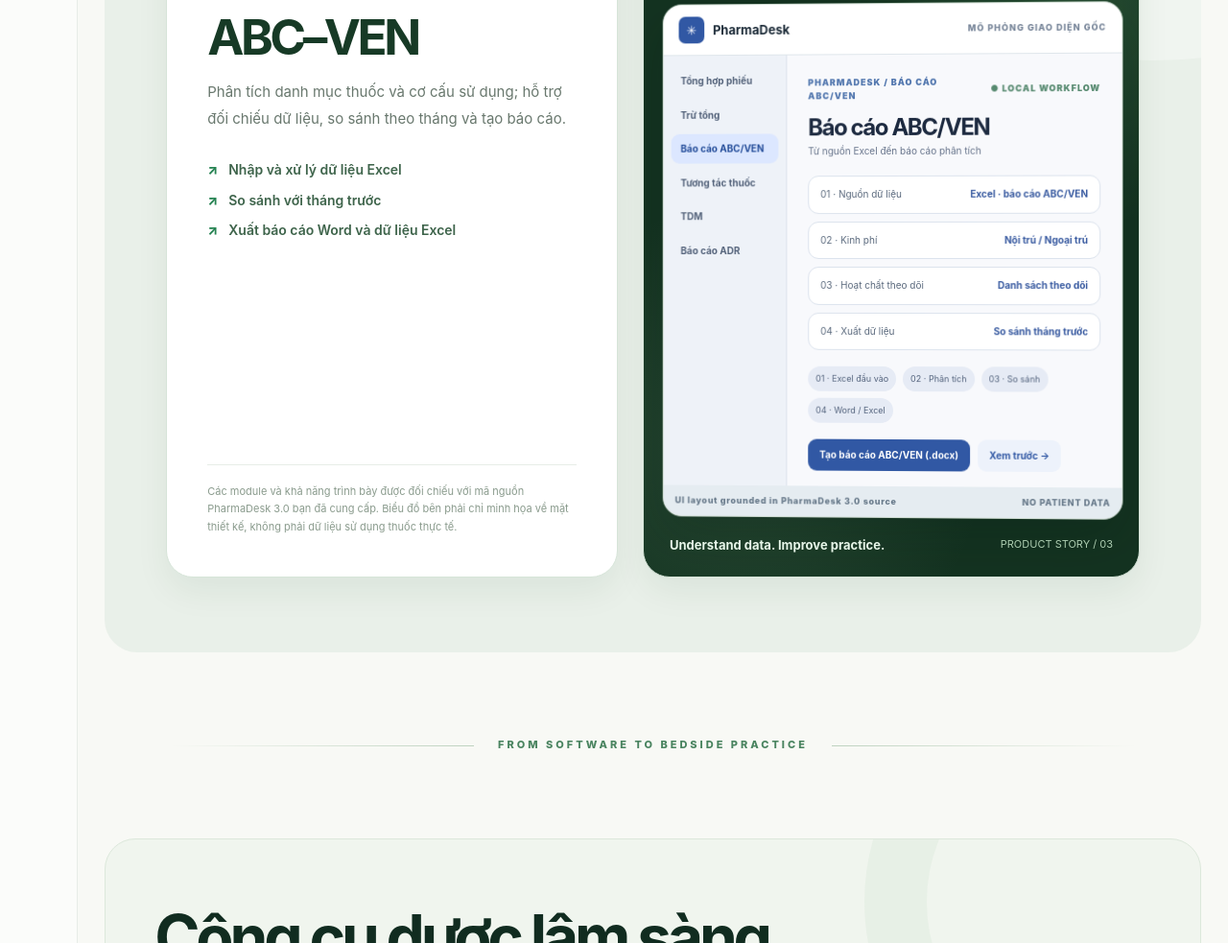
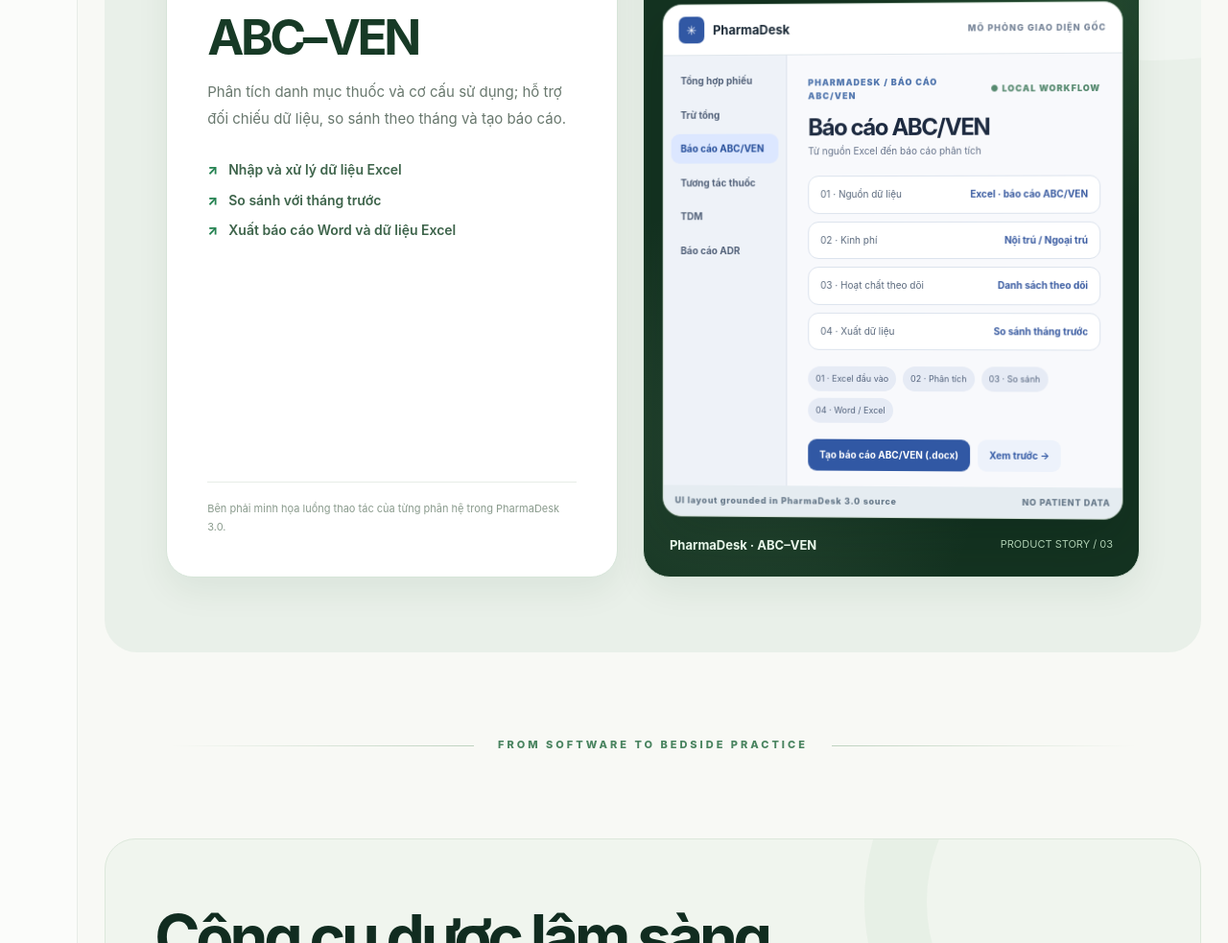
Before and after one commit to nhatlong12311/long-pharmadesk, a plain HTML site: page portfolio.html in a window 1280 px wide. Shown: the part 2984-3967 px from the top of the page at 96% size. Drawn offline with Linux system fonts and the light colour scheme.

Commit message:
Synchronize portfolio module previews and remove hosted tools banner

```diff
--- a/portfolio.html
+++ b/portfolio.html
@@ -616,17 +616,17 @@ a:focus-visible,button:focus-visible{outline:3px solid #27814d;outline-offset:4p
 <div class="showcase-kicker">PHARMADESK 3.0 / INSIDE THE PRODUCT</div>
 <div class="showcase-head"><h2>One workspace.<br/><em>Many workflows.</em></h2><p>Từ tổng hợp phiếu thuốc đến phân tích danh mục và các tác vụ dược lâm sàng — mỗi module tập trung vào một công việc cụ thể của khoa Dược.</p></div>
 <div aria-label="Module PharmaDesk" class="showcase-tabs" role="tablist">
-<button aria-controls="showcase-content" aria-selected="true" data-module="abc" role="tab" type="button">ABC–VEN</button>
-<button aria-controls="showcase-content" aria-selected="false" data-module="aggregation" role="tab" type="button">Tổng hợp phiếu</button>
-<button aria-controls="showcase-content" aria-selected="false" data-module="subtraction" role="tab" type="button">Trừ tổng</button>
-<button aria-controls="showcase-content" aria-selected="false" data-module="interactions" role="tab" type="button">Tương tác thuốc</button>
-<button aria-controls="showcase-content" aria-selected="false" data-module="tdm" role="tab" type="button">TDM</button>
-<button aria-controls="showcase-content" aria-selected="false" data-module="adr" role="tab" type="button">Báo cáo ADR</button>
+<button aria-controls="showcase-content" aria-selected="true" data-module="abc" id="showcase-tab-abc" role="tab" type="button">ABC–VEN</button>
+<button aria-controls="showcase-content" aria-selected="false" data-module="aggregation" id="showcase-tab-aggregation" role="tab" type="button">Tổng hợp phiếu</button>
+<button aria-controls="showcase-content" aria-selected="false" data-module="subtraction" id="showcase-tab-subtraction" role="tab" type="button">Trừ tổng</button>
+<button aria-controls="showcase-content" aria-selected="false" data-module="interactions" id="showcase-tab-interactions" role="tab" type="button">Tương tác thuốc</button>
+<button aria-controls="showcase-content" aria-selected="false" data-module="tdm" id="showcase-tab-tdm" role="tab" type="button">TDM</button>
+<button aria-controls="showcase-content" aria-selected="false" data-module="adr" id="showcase-tab-adr" role="tab" type="button">Báo cáo ADR</button>
 </div>
-<div class="showcase-stage" id="showcase-content">
+<div class="showcase-stage" id="showcase-content" role="tabpanel" aria-labelledby="showcase-tab-abc" tabindex="0">
 <div aria-live="polite" class="showcase-info">
 <div><div class="showcase-index"><span id="moduleNumber">01 / SIX CORE MODULES</span><span>PharmaDesk</span></div><h3 id="moduleTitle">ABC–VEN</h3><p id="moduleDescription">Phân tích danh mục thuốc và cơ cấu sử dụng; hỗ trợ đối chiếu dữ liệu, so sánh theo tháng và tạo báo cáo.</p><div class="showcase-facts" id="moduleFacts"><div class="showcase-fact">Nhập và xử lý dữ liệu Excel</div><div class="showcase-fact">So sánh với tháng trước</div><div class="showcase-fact">Xuất báo cáo Word và dữ liệu Excel</div></div></div>
-<div class="showcase-small">Các module và khả năng trình bày được đối chiếu với mã nguồn PharmaDesk 3.0 bạn đã cung cấp. Biểu đồ bên phải chỉ minh họa về mặt thiết kế, không phải dữ liệu sử dụng thuốc thực tế.</div>
+<div class="showcase-small">Bên phải minh họa luồng thao tác của từng phân hệ trong PharmaDesk 3.0.</div>
 </div>
 <div class="showcase-display">
 <div class="showcase-ui-top"><strong id="moduleGraphicTitle">ABC–VEN / ANALYTICS</strong><span>PHARMADESK · UI CONCEPT</span></div>
@@ -796,58 +796,159 @@ calendar();renderLogs();renderProjects();
 })();
 </script>
 <script>
-(()=>{
-const modules={
- abc:{title:'ABC–VEN',graphic:'ABC–VEN / ANALYTICS',caption:'Hình minh họa phân bổ dữ liệu',desc:'Phân tích danh mục thuốc và cơ cấu sử dụng; hỗ trợ đối chiếu dữ liệu, so sánh theo tháng và tạo báo cáo.',facts:['Nhập và xử lý dữ liệu Excel','So sánh với tháng trước','Xuất báo cáo Word và dữ liệu Excel'],labels:['Danh mục thuốc','Cơ cấu','So sánh tháng'],bars:[87,75,46,67,55,90,42,73,61]},
- aggregation:{title:'Tổng hợp phiếu',graphic:'RPT / EXCEL WORKFLOW',caption:'Hình minh họa tiến trình tổng hợp',desc:'Tổng hợp phiếu thuốc từ dữ liệu RPT hoặc Excel theo luồng xử lý phục vụ công việc khoa Dược.',facts:['Chọn nguồn dữ liệu phiếu','Gộp phiếu theo các quy trình có sẵn','Xuất và mở kết quả bằng Excel'],labels:['Nguồn phiếu','Tổng hợp','Kết quả'],bars:[40,51,58,68,77,83,88,92,96]},
- subtraction:{title:'Trừ tổng',graphic:'RECONCILIATION WORKFLOW',caption:'Hình minh họa đối chiếu dữ liệu',desc:'Công cụ hỗ trợ các thao tác trừ tổng, đối chiếu dữ liệu và hoàn thiện kết quả xử lý.',facts:['Thao tác trên nguồn số liệu','Đối chiếu kết quả','Kết nối quy trình tổng hợp phiếu'],labels:['Đầu vào','Đối chiếu','Đầu ra'],bars:[91,82,79,65,60,52,48,36,29]},
- interactions:{title:'Tương tác thuốc',graphic:'DRUG INTERACTION REVIEW',caption:'Hình minh họa quy trình rà soát',desc:'Đối chiếu dữ liệu kê thuốc với bộ quy tắc tương tác tích hợp và tạo báo cáo để hỗ trợ rà soát chuyên môn.',facts:['Nhập file kê thuốc','Kiểm tra theo mã hoạt chất và quy tắc','Xuất báo cáo Word'],labels:['Nhập dữ liệu','Đối chiếu quy tắc','Báo cáo'],bars:[30,47,66,75,84,76,86,90,92]},
- tdm:{title:'TDM',graphic:'THERAPEUTIC DRUG MONITORING',caption:'Hình minh họa theo dõi nồng độ',desc:'Hỗ trợ các tác vụ tính toán và theo dõi nồng độ thuốc, trong đó có Vancomycin và Aminoglycoside.',facts:['Nhập dữ liệu cần thiết','Xem kết quả tính toán và biểu đồ','Hỗ trợ quy trình theo dõi điều trị'],labels:['Input','Model','Result'],bars:[38,58,77,89,81,68,52,49,56]},
- adr:{title:'Báo cáo ADR',graphic:'ADVERSE DRUG REACTION REPORT',caption:'Hình minh họa xử lý báo cáo',desc:'Tạo, lưu nháp và xuất báo cáo phản ứng có hại của thuốc với quy trình nhập thông tin được tổ chức theo biểu mẫu.',facts:['Nhập thông tin báo cáo','Lưu bản nháp và chỉnh sửa','Xuất PDF và Word'],labels:['Draft','Review','Export'],bars:[28,39,48,62,72,82,84,91,96]}
-};
-const tabs=[...document.querySelectorAll('.showcase-tabs [data-module]')];
-const ids=['moduleNumber','moduleTitle','moduleDescription','moduleGraphicTitle','moduleGraphCaption','moduleFooter'];
-if(!tabs.length||ids.some(id=>!document.getElementById(id)))return;
-function select(key,focus=false){const x=modules[key];if(!x)return;
- tabs.forEach((t,i)=>{const active=t.dataset.module===key;t.setAttribute('aria-selected',String(active));t.tabIndex=active?0:-1;if(active&&focus)t.focus()});
- const index=Object.keys(modules).indexOf(key)+1;
- document.getElementById('moduleNumber').textContent=String(index).padStart(2,'0')+' / SIX CORE MODULES';
- document.getElementById('moduleTitle').textContent=x.title;
- document.getElementById('moduleDescription').textContent=x.desc;
- document.getElementById('moduleGraphicTitle').textContent=x.graphic;
- document.getElementById('moduleGraphCaption').textContent=x.caption;
- document.getElementById('moduleFooter').textContent='PharmaDesk · '+x.title;
- const facts=document.getElementById('moduleFacts');facts.replaceChildren();x.facts.forEach(v=>{const div=document.createElement('div');div.className='showcase-fact';div.textContent=v;facts.appendChild(div)});
- const labels=document.getElementById('moduleLabels');labels.replaceChildren();x.labels.forEach(v=>{const span=document.createElement('span');span.textContent=v;labels.appendChild(span)});
- const bars=document.getElementById('moduleBars');bars.replaceChildren();x.bars.forEach(v=>{const bar=document.createElement('i');bar.style.setProperty('--h',v+'%');bars.appendChild(bar)});
- const info=document.querySelector('.showcase-info');info.classList.remove('animate');void info.offsetWidth;info.classList.add('animate');
-}
-tabs.forEach(t=>{t.onclick=()=>select(t.dataset.module);t.onkeydown=e=>{if(!['ArrowRight','ArrowLeft','Home','End'].includes(e.key))return;e.preventDefault();const current=tabs.indexOf(t);const next=e.key==='Home'?0:e.key==='End'?tabs.length-1:(current+(e.key==='ArrowRight'?1:-1)+tabs.length)%tabs.length;select(tabs[next].dataset.module,true)}});
-})();
-</script>
-<script>
-(()=>{
-const schemas={
- abc:{title:'Báo cáo ABC/VEN',subtitle:'Từ nguồn Excel đến báo cáo phân tích',fields:[['01 · Nguồn dữ liệu','Excel · báo cáo ABC/VEN'],['02 · Kinh phí','Nội trú / Ngoại trú'],['03 · Hoạt chất theo dõi','Danh sách theo dõi'],['04 · Xuất dữ liệu','So sánh tháng trước']],steps:['Excel đầu vào','Phân tích','So sánh','Word / Excel'],action:'Tạo báo cáo ABC/VEN (.docx)'},
- aggregation:{title:'Tổng hợp phiếu thuốc',subtitle:'Dữ liệu RPT / Excel · tổng hợp theo quy trình',fields:[['01 · Nguồn dữ liệu','Chọn thư mục phiếu'],['02 · Chế độ gộp','Theo khoa nhận / Bồi hoàn tủ trực'],['03 · Xử lý','Bắt đầu tổng hợp'],['04 · Kết quả','Xem trước Excel đã xuất']],steps:['Chọn thư mục','Xử lý','Xem trước','Tải Excel'],action:'Bắt đầu tổng hợp'},
- subtraction:{title:'Trừ tổng',subtitle:'Nhập số liệu và xem kết quả tự cập nhật',fields:[['01 · Dữ liệu','Nhập số liệu'],['02 · Kết quả','Tự cập nhật khi chỉnh sửa'],['03 · Đồ thị','Theo dõi kết quả tính']],steps:['Nhập số liệu','Tính toán','Kết quả'],action:'Xem kết quả'},
- interactions:{title:'Tương tác thuốc',subtitle:'Rà soát dựa trên file kê thuốc và quy tắc tích hợp',fields:[['01 · Nguồn dữ liệu','File kê thuốc .xls / .xlsx'],['02 · Quy tắc','Mã hoạt chất và bảng cơ chế'],['03 · Báo cáo','Word · tương tác thuốc']],steps:['Kê thuốc','Đối chiếu quy tắc','Báo cáo'],action:'Chạy tương tác thuốc & tạo báo cáo'},
- tdm:{title:'TDM',subtitle:'Các biểu mẫu hỗ trợ theo dõi nồng độ thuốc',fields:[['01 · Hoạt chất','Vancomycin / Aminoglycoside'],['02 · Thông tin','Thông số lâm sàng cần thiết'],['03 · Kết quả','Tính toán · biểu đồ']],steps:['Chọn thuốc','Nhập thông số','Đánh giá'],action:'Xem kết quả TDM'},
- adr:{title:'Báo cáo ADR',subtitle:'Nhập báo cáo, lưu nháp và xuất tài liệu',fields:[['01 · Phiếu báo cáo','Thông tin phản ứng có hại'],['02 · Lưu trữ','Lưu bản nháp / Báo cáo mới'],['03 · Xuất','PDF + Word']],steps:['Thông tin ADR','Rà soát','Lưu / Xuất'],action:'Tạo báo cáo ADR (PDF + Word)'}
-};
-const menu=[['aggregation','Tổng hợp phiếu'],['subtraction','Trừ tổng'],['abc','Báo cáo ABC/VEN'],['interactions','Tương tác thuốc'],['tdm','TDM'],['adr','Báo cáo ADR']];
-const ids=['realNav','realHeading','realSubtitle','realForm','realSteps','realAction','realEyebrow'];if(ids.some(id=>!document.getElementById(id)))return;
-const by=id=>document.getElementById(id);const make=(tag,cls,value)=>{const e=document.createElement(tag);e.className=cls;e.textContent=value;return e};
-function render(key){const item=schemas[key];if(!item)return;
- by('realNav').replaceChildren(...menu.map(([name,label])=>make('span',name===key?'active':'',label)));
- by('realHeading').textContent=item.title;by('realSubtitle').textContent=item.subtitle;by('realEyebrow').textContent='PHARMADESK / '+item.title.toUpperCase();by('realAction').textContent=item.action;
- by('realForm').replaceChildren(...item.fields.map(([heading,value])=>{const e=make('div','real-input','');e.append(make('span','',heading),make('b','',value));return e}));
- by('realSteps').replaceChildren(...item.steps.map((x,i)=>make('span','',String(i+1).padStart(2,'0')+' · '+x)));
-}
-render('abc');document.querySelectorAll('.showcase-tabs [data-module]').forEach(btn=>btn.addEventListener('click',()=>render(btn.dataset.module)));
-const tablist=document.querySelector('.showcase-tabs');tablist?.addEventListener('keydown',e=>{if(['ArrowLeft','ArrowRight','Home','End'].includes(e.key))requestAnimationFrame(()=>render(tablist.querySelector('[aria-selected="true"]')?.dataset.module||'abc'))});
-let ticking=false;function progress(){ticking=false;const max=document.documentElement.scrollHeight-innerHeight;const pct=max>0?Math.min(100,Math.max(0,scrollY/max*100)):0;document.documentElement.style.setProperty('--site-scroll',pct.toFixed(2)+'%')}
-addEventListener('scroll',()=>{if(!ticking){ticking=true;requestAnimationFrame(progress)}},{passive:true});addEventListener('resize',progress,{passive:true});progress();
+(() => {
+ const modules = {
+  abc: {
+   graphic: 'ABC–VEN / ANALYTICS',
+   description: 'Phân tích danh mục thuốc và cơ cấu sử dụng; hỗ trợ đối chiếu dữ liệu, so sánh theo tháng và tạo báo cáo.',
+   facts: ['Nhập và xử lý dữ liệu Excel', 'So sánh với tháng trước', 'Xuất báo cáo Word và dữ liệu Excel'],
+   previewTitle: 'Báo cáo ABC/VEN',
+   subtitle: 'Từ nguồn Excel đến báo cáo phân tích',
+   fields: [
+    ['Nguồn dữ liệu', 'Excel · báo cáo ABC/VEN'],
+    ['Kinh phí', 'Nội trú / Ngoại trú'],
+    ['Hoạt chất theo dõi', 'Danh sách theo dõi'],
+    ['Xuất dữ liệu', 'So sánh tháng trước']
+   ],
+   steps: ['Excel đầu vào', 'Phân tích', 'So sánh', 'Word / Excel'],
+   action: 'Tạo báo cáo ABC/VEN (.docx)'
+  },
+  aggregation: {
+   graphic: 'RPT / EXCEL WORKFLOW',
+   description: 'Tổng hợp phiếu thuốc từ dữ liệu RPT hoặc Excel theo luồng xử lý phục vụ công việc khoa Dược.',
+   facts: ['Chọn nguồn dữ liệu phiếu', 'Gộp phiếu theo các quy trình có sẵn', 'Xuất và mở kết quả bằng Excel'],
+   previewTitle: 'Tổng hợp phiếu thuốc',
+   subtitle: 'Dữ liệu RPT / Excel · tổng hợp theo quy trình',
+   fields: [
+    ['Nguồn dữ liệu', 'Chọn thư mục phiếu'],
+    ['Chế độ gộp', 'Theo khoa nhận / Bồi hoàn tủ trực'],
+    ['Xử lý', 'Bắt đầu tổng hợp'],
+    ['Kết quả', 'Xem trước Excel đã xuất']
+   ],
+   steps: ['Chọn thư mục', 'Xử lý', 'Xem trước', 'Tải Excel'],
+   action: 'Bắt đầu tổng hợp'
+  },
+  subtraction: {
+   graphic: 'RECONCILIATION WORKFLOW',
+   description: 'Công cụ hỗ trợ các thao tác trừ tổng, đối chiếu dữ liệu và hoàn thiện kết quả xử lý.',
+   facts: ['Thao tác trên nguồn số liệu', 'Đối chiếu kết quả', 'Kết nối quy trình tổng hợp phiếu'],
+   previewTitle: 'Trừ tổng',
+   subtitle: 'Nhập số liệu và xem kết quả tự cập nhật',
+   fields: [
+    ['Dữ liệu', 'Nhập số liệu'],
+    ['Kết quả', 'Tự cập nhật khi chỉnh sửa'],
+    ['Đồ thị', 'Theo dõi kết quả tính']
+   ],
+   steps: ['Nhập số liệu', 'Tính toán', 'Kết quả'],
+   action: 'Xem kết quả'
+  },
+  interactions: {
+   graphic: 'DRUG INTERACTION REVIEW',
+   description: 'Đối chiếu dữ liệu kê thuốc với bộ quy tắc tương tác tích hợp và tạo báo cáo để hỗ trợ rà soát chuyên môn.',
+   facts: ['Nhập file kê thuốc', 'Kiểm tra theo mã hoạt chất và quy tắc', 'Xuất báo cáo Word'],
+   previewTitle: 'Tương tác thuốc',
+   subtitle: 'Rà soát dựa trên file kê thuốc và quy tắc tích hợp',
+   fields: [
+    ['Nguồn dữ liệu', 'File kê thuốc .xls / .xlsx'],
+    ['Quy tắc', 'Mã hoạt chất và bảng cơ chế'],
+    ['Báo cáo', 'Word · tương tác thuốc']
+   ],
+   steps: ['Kê thuốc', 'Đối chiếu quy tắc', 'Báo cáo'],
+   action: 'Chạy tương tác thuốc & tạo báo cáo'
+  },
+  tdm: {
+   graphic: 'THERAPEUTIC DRUG MONITORING',
+   description: 'Hỗ trợ các tác vụ tính toán và theo dõi nồng độ thuốc, trong đó có Vancomycin và Aminoglycoside.',
+   facts: ['Nhập dữ liệu cần thiết', 'Xem kết quả tính toán và biểu đồ', 'Hỗ trợ quy trình theo dõi điều trị'],
+   previewTitle: 'TDM',
+   subtitle: 'Các biểu mẫu hỗ trợ theo dõi nồng độ thuốc',
+   fields: [
+    ['Hoạt chất', 'Vancomycin / Aminoglycoside'],
+    ['Thông tin', 'Thông số lâm sàng cần thiết'],
+    ['Kết quả', 'Tính toán · biểu đồ']
+   ],
+   steps: ['Chọn thuốc', 'Nhập thông số', 'Đánh giá'],
+   action: 'Xem kết quả TDM'
+  },
+  adr: {
+   graphic: 'ADVERSE DRUG REACTION REPORT',
+   description: 'Tạo, lưu nháp và xuất báo cáo phản ứng có hại của thuốc với quy trình nhập thông tin được tổ chức theo biểu mẫu.',
+   facts: ['Nhập thông tin báo cáo', 'Lưu bản nháp và chỉnh sửa', 'Xuất PDF và Word'],
+   previewTitle: 'Báo cáo ADR',
+   subtitle: 'Nhập báo cáo, lưu nháp và xuất tài liệu',
+   fields: [
+    ['Phiếu báo cáo', 'Thông tin phản ứng có hại'],
+    ['Lưu trữ', 'Lưu bản nháp / Báo cáo mới'],
+    ['Xuất', 'PDF + Word']
+   ],
+   steps: ['Thông tin ADR', 'Rà soát', 'Lưu / Xuất'],
+   action: 'Tạo báo cáo ADR (PDF + Word)'
+  }
+ };
+ const menu = ['aggregation', 'subtraction', 'abc', 'interactions', 'tdm', 'adr'];
+ const tabs = [...document.querySelectorAll('.showcase-tabs [data-module]')];
+ const byId = id => document.getElementById(id);
+
+ function element(tag, text, className = '') {
+  const node = document.createElement(tag);
+  node.textContent = text;
+  node.className = className;
+  return node;
+ }
+
+ function select(tab) {
+  const key = tab.dataset.module;
+  const item = modules[key];
+  const title = tab.textContent.trim();
+
+  for (const option of tabs) {
+   const active = option === tab;
+   option.setAttribute('aria-selected', String(active));
+   option.tabIndex = active ? 0 : -1;
+  }
+  byId('showcase-content').setAttribute('aria-labelledby', tab.id);
+  byId('moduleNumber').textContent = String(tabs.indexOf(tab) + 1).padStart(2, '0') + ' / SIX CORE MODULES';
+  byId('moduleTitle').textContent = title;
+  byId('moduleDescription').textContent = item.description;
+  byId('moduleFacts').replaceChildren(...item.facts.map(fact => element('div', fact, 'showcase-fact')));
+  byId('moduleGraphicTitle').textContent = item.graphic;
+  byId('moduleFooter').textContent = 'PharmaDesk · ' + title;
+
+  byId('realNav').replaceChildren(...menu.map(name => element(
+   'span', name === 'aggregation' ? 'Tổng hợp phiếu' : modules[name].previewTitle, name === key ? 'active' : ''
+  )));
+  byId('realHeading').textContent = item.previewTitle;
+  byId('realEyebrow').textContent = 'PHARMADESK / ' + item.previewTitle.toUpperCase();
+  byId('realSubtitle').textContent = item.subtitle;
+  byId('realAction').textContent = item.action;
+  byId('realForm').replaceChildren(...item.fields.map(([label, value], index) => {
+   const field = element('div', '', 'real-input');
+   field.append(element('span', '0' + (index + 1) + ' · ' + label), element('b', value));
+   return field;
+  }));
+  byId('realSteps').replaceChildren(...item.steps.map(
+   (step, index) => element('span', '0' + (index + 1) + ' · ' + step)
+  ));
+ }
+
+ tabs.forEach((tab, index) => {
+  tab.addEventListener('click', () => select(tab));
+  tab.addEventListener('keydown', event => {
+   const nextIndex = {
+    ArrowLeft: (index + tabs.length - 1) % tabs.length,
+    ArrowRight: (index + 1) % tabs.length,
+    Home: 0,
+    End: tabs.length - 1
+   }[event.key];
+   if (!Number.isInteger(nextIndex)) return;
+   event.preventDefault();
+   const next = tabs[nextIndex];
+   select(next);
+   next.focus();
+  });
+ });
+
+ select(tabs[0]);
 })();
 </script><script>
 (()=>{
```
Also changed, not shown: 1 other file.
